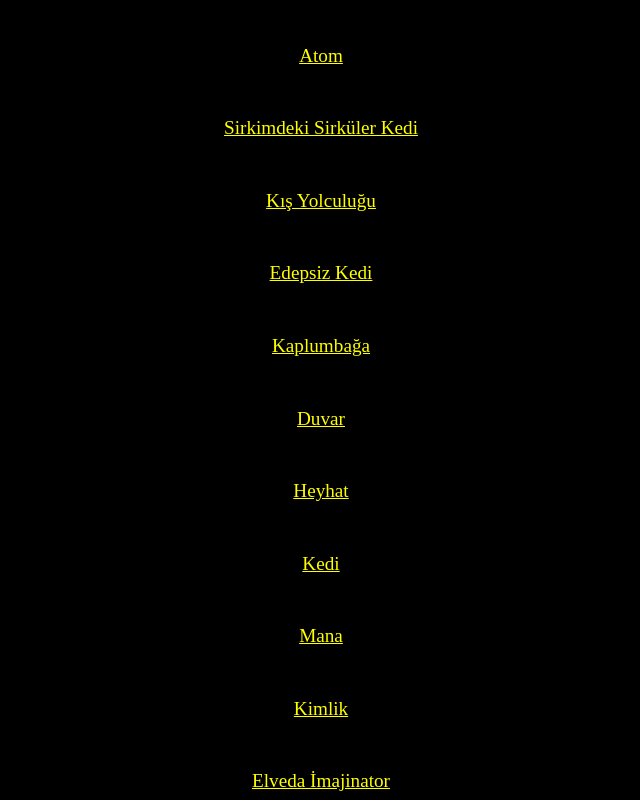
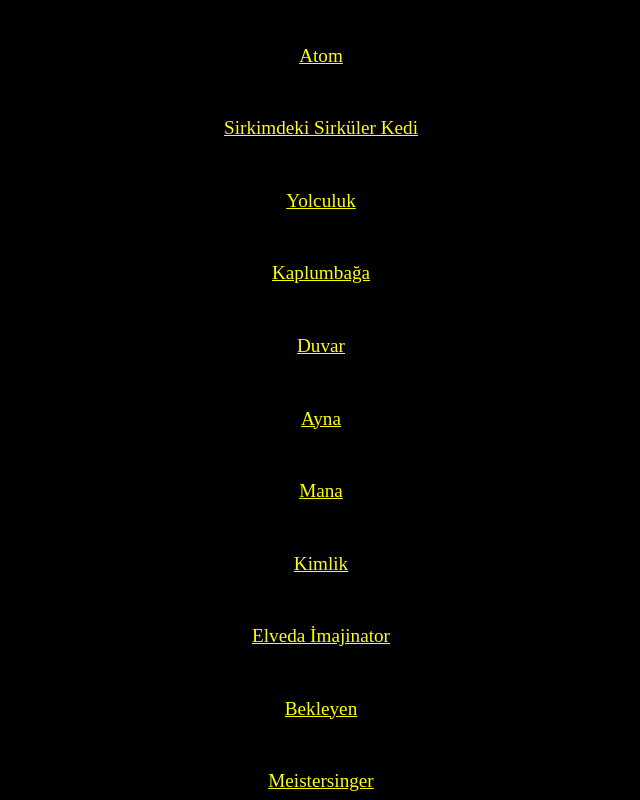
Before and after one commit to lirorc/lirorc.github.io, a plain HTML site: page siir/index.html in a window 1280 px wide. Shown: the part 568-1368 px from the top of the page, without its empty margins (319-959 px from the left). Drawn offline with Linux system fonts and the light colour scheme.

Commit message:
Update index.html

```diff
--- a/siir/index.html
+++ b/siir/index.html
@@ -34,10 +34,7 @@
       Sirkimdeki Sirküler Kedi
     </a>
     <a href="kis.html">
-      Kış Yolculuğu
-    </a>
-    <a href="cesayr.html">
-      Edepsiz Kedi
+      Yolculuk
     </a>
     <a href="kaplumbaga.html">
       Kaplumbağa
@@ -45,11 +42,8 @@
     <a href="duvar.html">
       Duvar
     </a>
-    <a href="heyhat.html">
-      Heyhat
-    </a>
     <a href="kedi.html">
-      Kedi
+      Ayna
     </a>
     <a href="mana.html">
       Mana
```
